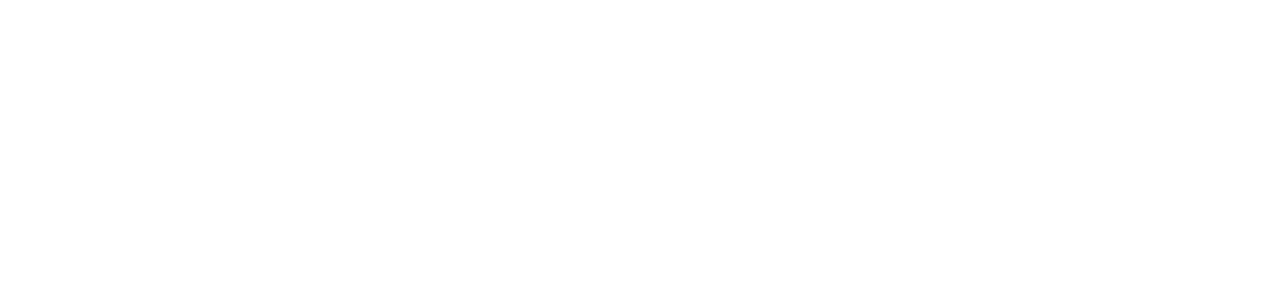
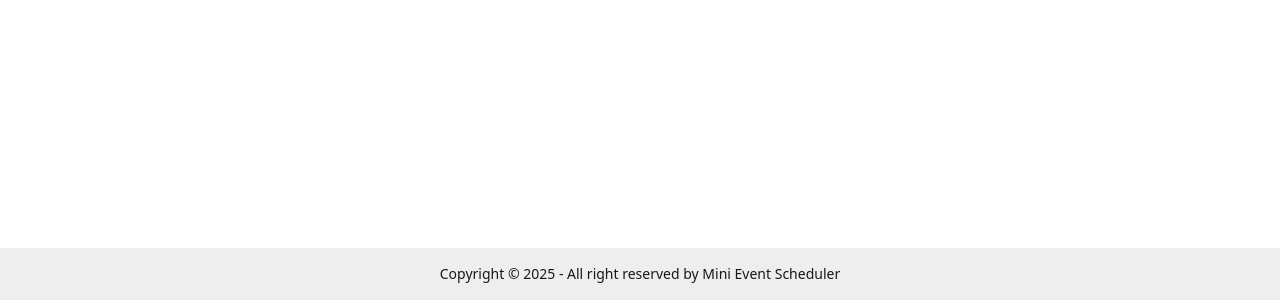
Before and after one commit to gandib/mini-event-scheduler, a React (Vite) app in the folder client/mini-event-scheduler/: page / in a window 1280 px wide. Shown: the part 680-980 px from the top of the page. Before the commit the page ends 928 px from the top, so only its background shows below. Built offline with nearby package versions, Linux system fonts and the light colour scheme; no server answers.

Commit message:
Footer completed

```diff
--- a/client/mini-event-scheduler/src/App.tsx
+++ b/client/mini-event-scheduler/src/App.tsx
@@ -2,6 +2,7 @@
 import Navbar from "./components/Navbar";
 import type { TEvent } from "./types/event.types";
 import DisplayEvent from "./components/DisplayEvent";
+import Footer from "./components/Footer";
 
 function App() {
   const API_URL = import.meta.env.VITE_BASE_API_URL;
@@ -25,6 +26,8 @@
           ))}
         </div>
       </div>
+
+      <Footer />
     </>
   );
 }
--- /dev/null
+++ b/client/mini-event-scheduler/src/components/Footer.tsx
@@ -0,0 +1,14 @@
+const Footer = () => {
+  return (
+    <footer className="footer sm:footer-horizontal footer-center bg-base-300 text-base-content p-4">
+      <aside>
+        <p>
+          Copyright © {new Date().getFullYear()} - All right reserved by Mini
+          Event Scheduler
+        </p>
+      </aside>
+    </footer>
+  );
+};
+
+export default Footer;
```
